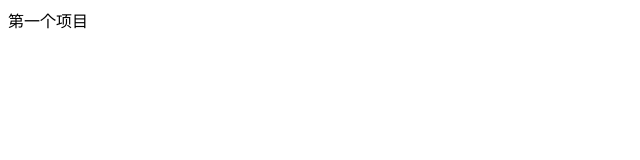
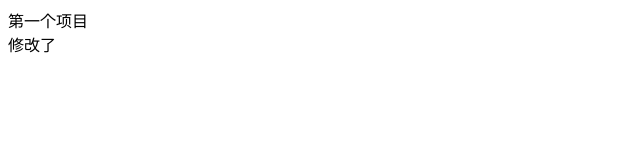
Before and after one commit to Wshelt/first-test, a plain HTML site: page index.html in a window 1280 px wide. Shown: the full height of the page, 0-640 px from the left. Drawn offline with Linux system fonts and the light colour scheme.

Commit message:
修改第二次‘
git commit -m 修改了’

```diff
--- a/index.html
+++ b/index.html
@@ -11,7 +11,9 @@
     <div>
         第一个项目
     </div>
-
+    <div>
+        修改了
+    </div>
 </body>
 
 </html>
```
